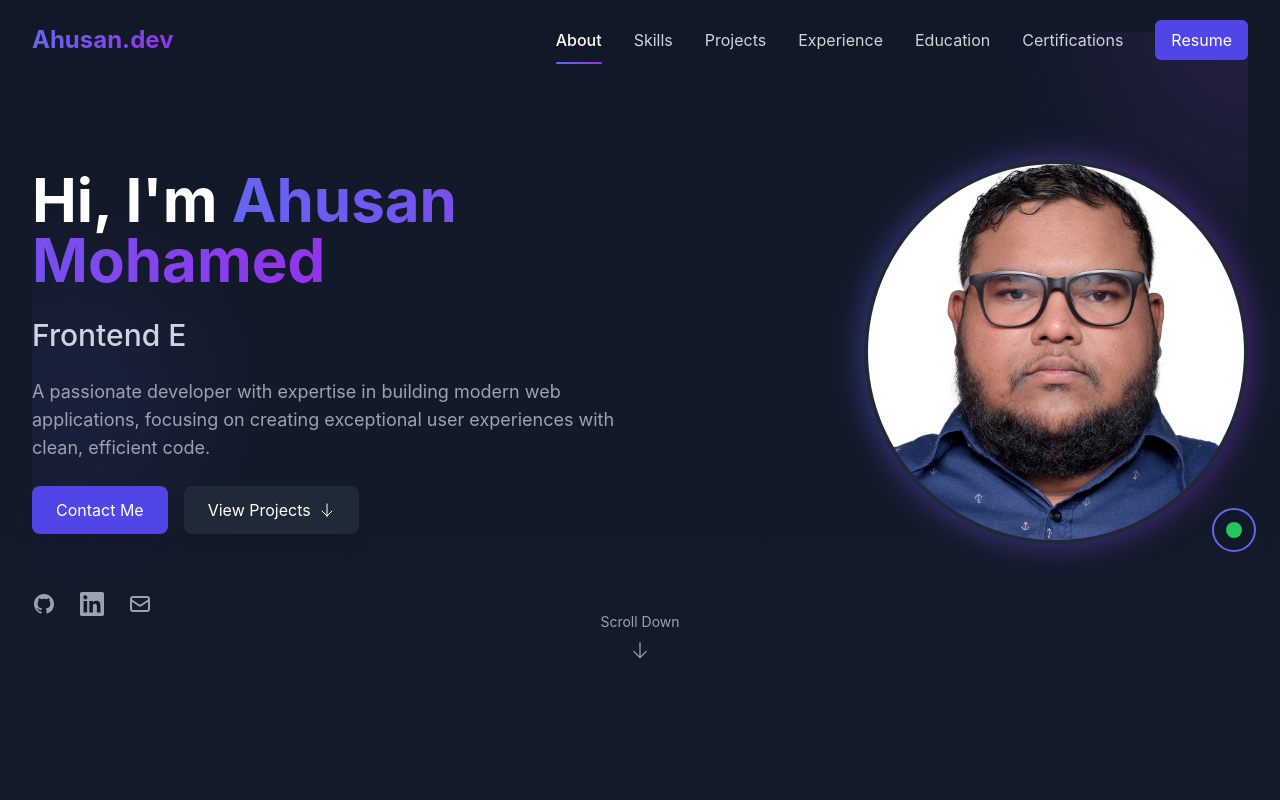
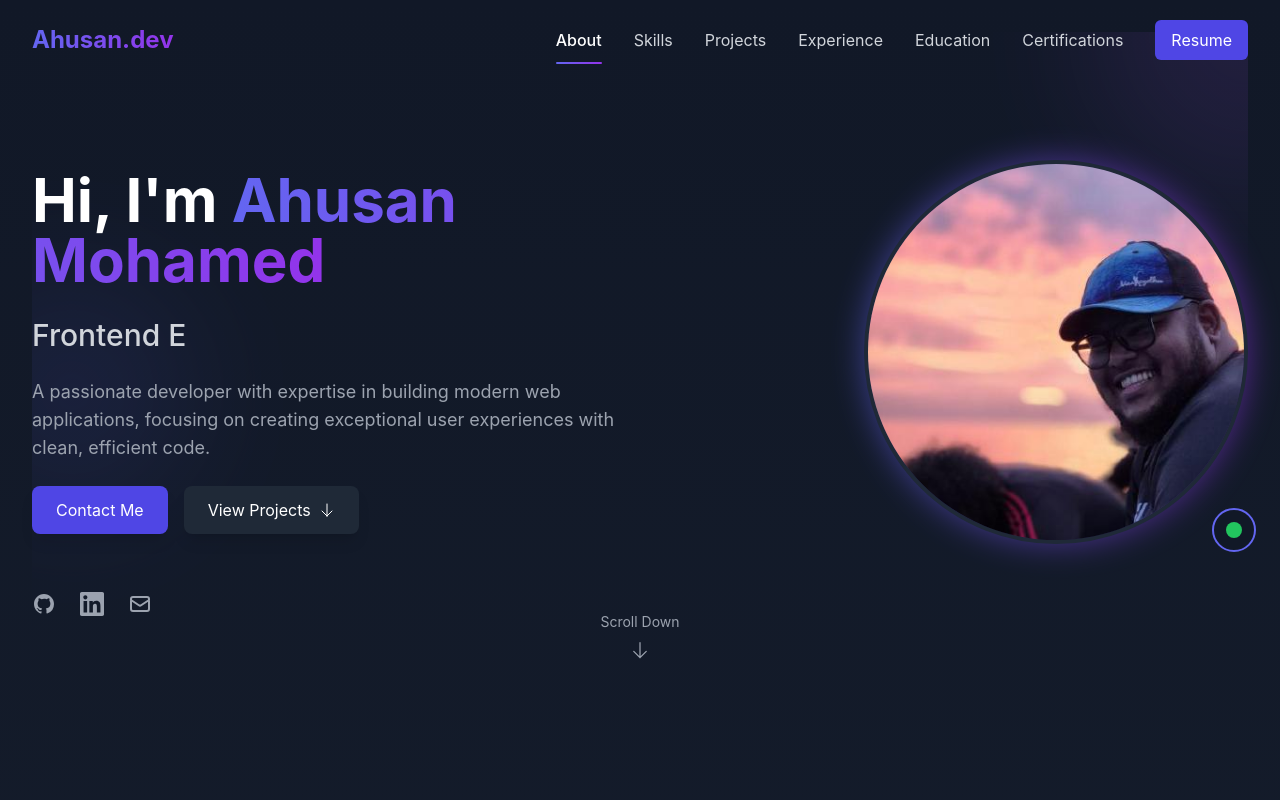
Before and after one commit to ahusan/ahusan.github.io, a React (Create React App) app: page / in a window 1280 px wide. Shown: the top 800 px of the page. Built offline with nearby package versions, Linux system fonts and the light colour scheme.

Commit message:
feat: changed portrait

```diff
--- a/src/component/Hero.js
+++ b/src/component/Hero.js
@@ -115,7 +115,7 @@ const Hero = ({ person }) => {
           <div className="relative">
             <div className="absolute inset-0 rounded-full bg-gradient-to-r from-indigo-500 to-purple-600 blur-lg opacity-30 animate-pulse"></div>
             <img
-              src={process.env.PUBLIC_URL + '/portrait.jpg'}
+              src={process.env.PUBLIC_URL + '/15189738.jpg'}
               alt="Ahusan Mohamed"
               className="relative w-64 h-64 md:w-96 md:h-96 object-cover rounded-full border-4 border-gray-800"
             />
```
Also changed, not shown: public/15189738.jpg (added).
